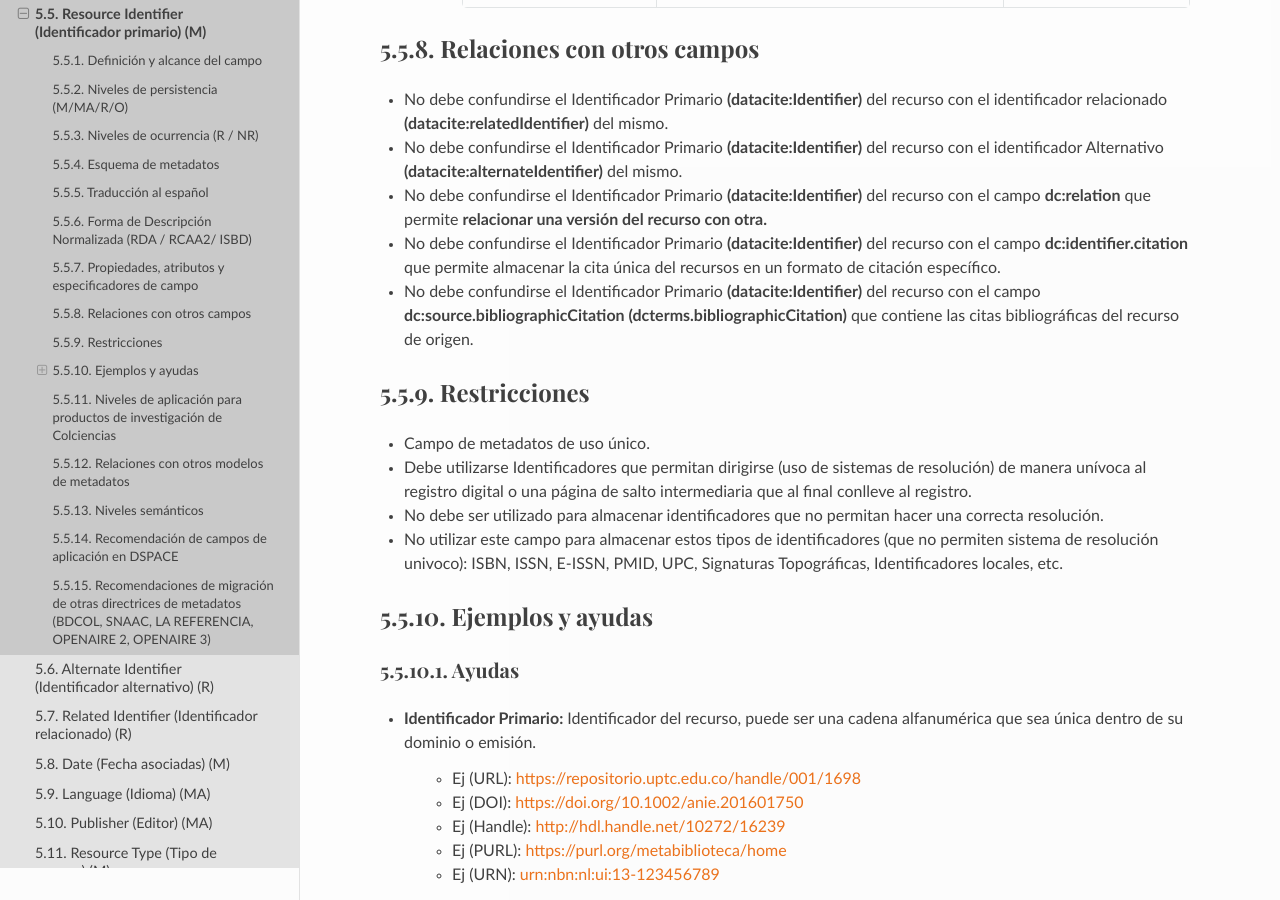
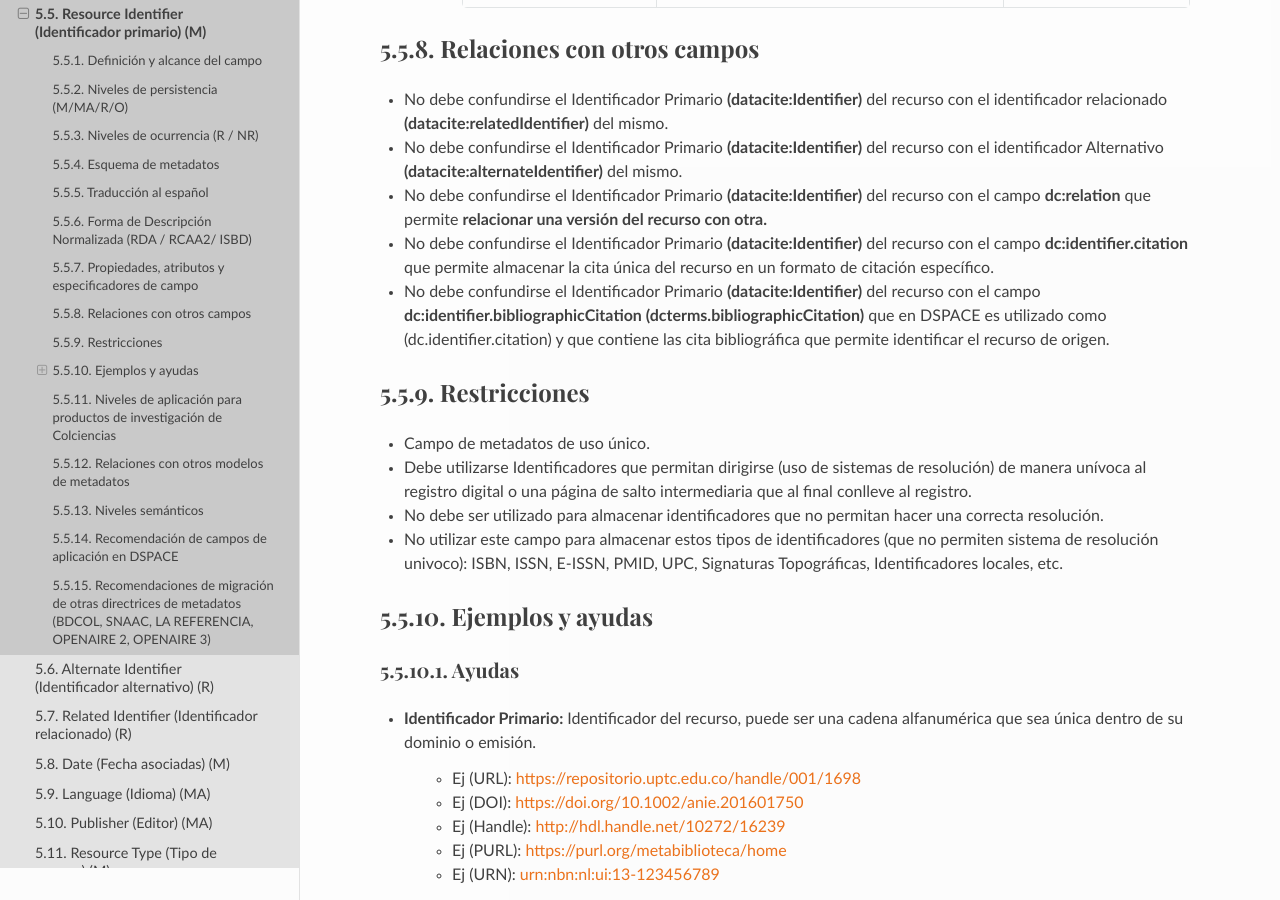
Before and after one commit to rcic/openaire4, a Sphinx documentation site: the page built from docs/field_resourceidentifier.rst, in a window 1280 px wide and 900 px high, scrolled down 2374 px. Built offline with Sphinx 7.4.7 and the Read the Docs theme 2.0.0, drawn with Linux system fonts in a browser that asks for light colours; some web fonts are replaced; a script that is not in the unit is left out; some of the changed text lies outside the part shown.

Commit message:
actualizacion

```diff
--- a/docs/field_resourceidentifier.rst
+++ b/docs/field_resourceidentifier.rst
@@ -21,7 +21,7 @@ La mejor práctica recomendada es identificar el recurso por medio de una cadena
 
 **Notas:**
 
-- La resolución del identificador utilizado,  debe permitir dirigirse de manera unívoca al registro digital o una página de salto intermediaria que al final conlleve al registro.
+- La resolución del identificador utilizado debe permitir dirigirse de manera unívoca al registro digital o una página de salto intermediaria que al final conlleve al registro.
 - Este identificador no debe conducir al documento de texto completo asociado al registro.
 - Se recomienda utilizar direcciones URL estables y persistentes.
 - No confundir con Identificador alternativo (R), Identificador relacionado (R), Ubicación del archivo (MA) y Fuente (R).
@@ -96,8 +96,8 @@ Relaciones con otros campos
 - No debe confundirse el Identificador Primario **(datacite:Identifier)** del recurso con el  identificador relacionado **(datacite:relatedIdentifier)** del mismo.
 - No debe confundirse el Identificador Primario **(datacite:Identifier)** del recurso con el  identificador Alternativo **(datacite:alternateIdentifier)** del mismo.
 - No debe confundirse el Identificador Primario **(datacite:Identifier)** del recurso con el  campo **dc:relation** que permite **relacionar una versión del recurso con otra.**
-- No debe confundirse el Identificador Primario **(datacite:Identifier)** del recurso con el  campo **dc:identifier.citation** que permite almacenar la cita única del recursos en un formato de citación específico.
-- No debe confundirse el Identificador Primario **(datacite:Identifier)** del recurso con el  campo **dc:source.bibliographicCitation (dcterms.bibliographicCitation)** que contiene las citas bibliográficas del recurso de origen.
+- No debe confundirse el Identificador Primario **(datacite:Identifier)** del recurso con el  campo **dc:identifier.citation** que permite almacenar la cita única del recurso en un formato de citación específico.
+- No debe confundirse el Identificador Primario **(datacite:Identifier)** del recurso con el  campo **dc:identifier.bibliographicCitation (dcterms.bibliographicCitation)** que en DSPACE es utilizado como (dc.identifier.citation) y que contiene las cita bibliográfica que permite identificar el recurso de origen.
 
 Restricciones
 -------------
```
